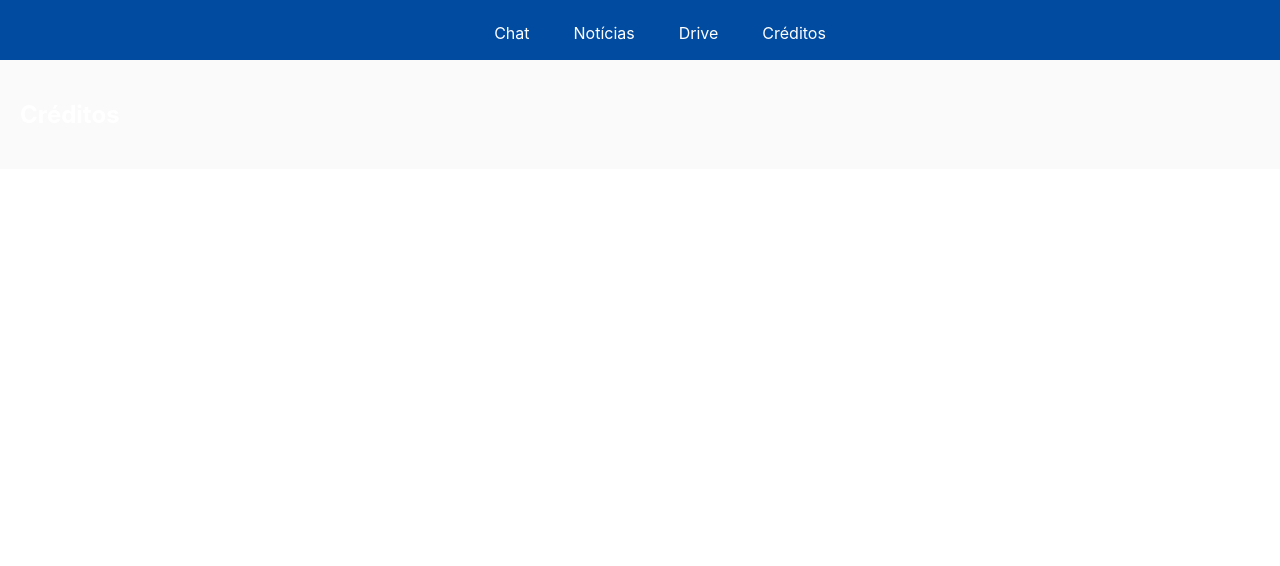
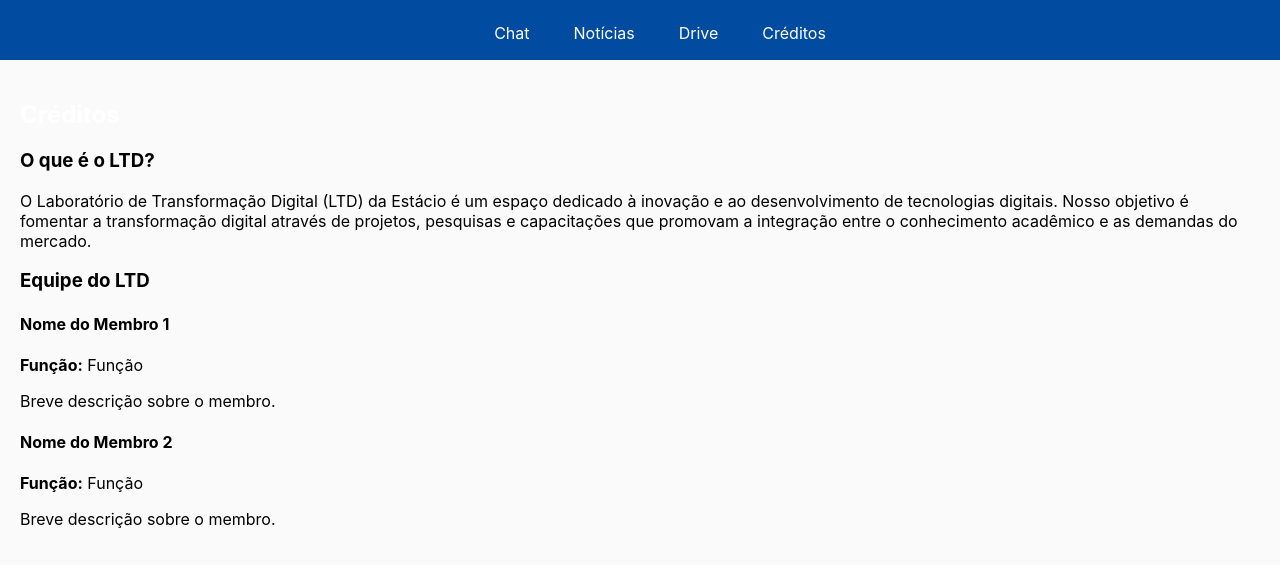
Before and after one commit to estevam5s/chatbot-ltd-estacio, a React (Create React App) app: page /creditos in a window 1280 px wide. Shown: the top 566 px of the page. Built offline with nearby package versions, Linux system fonts and the light colour scheme.

Commit message:
:boom: melhorias no currículo (linkedin)

```diff
--- a/src/paginas/chat.js
+++ b/src/paginas/chat.js
@@ -9,7 +9,8 @@
   { question: 'Qual é o seu número de Telefone?', key: 'Telefone', section: 'dadosPessoais' },
   { question: 'Qual é a sua cidade?', key: 'Cidade', section: 'dadosPessoais' },
   { question: 'Qual é o seu bairro?', key: 'Bairro', section: 'dadosPessoais' },
-  { question: 'Qual é o seu Linkedin?', key: 'Linkedin', section: 'dadosPessoais' },
+  { question: 'Você tem LinkedIn? (sim ou não)', key: 'hasLinkedin', section: 'dadosPessoais' },
+  { question: 'Qual é o seu Linkedin?', key: 'Linkedin', section: 'dadosPessoais', conditional: true },
   { question: 'Qual é a sua data de nascimento?', key: 'Data de nascimento', section: 'dadosPessoais' },
   { question: 'Descreva seu objetivo profissional.', key: 'descricao', section: 'objetivoProfissional' },
   { question: 'Qual é o nome do seu curso?', key: 'Curso', section: 'academica' },
@@ -50,8 +51,7 @@
   const [input, setInput] = useState('');
   const [currentStep, setCurrentStep] = useState(0);
   const [addingMore, setAddingMore] = useState(false);
-  // eslint-disable-next-line no-unused-vars
-  const [currentSection, setCurrentSection] = useState('');
+  const [skippedSteps, setSkippedSteps] = useState({});
   const [curriculoData, setCurriculoData] = useState({
     resposta: {},
     dadosPessoais: {},
@@ -77,15 +77,19 @@
   useEffect(() => {
     if (currentStep > 0 && currentStep < steps.length) {
       const step = steps[currentStep];
+      if (skippedSteps[step.key]) {
+        setCurrentStep(currentStep + 1);
+      } else {
         setIsTyping(true);
-
         setTimeout(() => {
           setMessages((prevMessages) => [...prevMessages, { type: 'bot', text: step.question }]);
           setIsTyping(false);
         }, 2000);
+      }
     } else if (currentStep === steps.length) {
       setMessages((prevMessages) => [...prevMessages, { type: 'bot', text: 'Obrigado por fornecer todas as informações! Clique no botão abaixo para baixar seu currículo.' }]);
     }
+  // eslint-disable-next-line react-hooks/exhaustive-deps
   }, [currentStep]);
 
   useEffect(() => {
@@ -111,20 +115,21 @@
       } else if (['experiencia', 'academica', 'certificacoes'].includes(step.section)) {
         if (!addingMore) {
           newData[step.section].push({ [step.key]: input });
-          setCurrentSection(step.section);
+          setAddingMore(true);
         } else {
           const sectionArray = newData[step.section];
           sectionArray[sectionArray.length - 1][step.key] = input;
         }
-        setAddingMore(true);
         if (steps[currentStep + 1].key.startsWith('adicionar')) {
+          setAddingMore(false);
+        }
         setCurrentStep(currentStep + 1);
-          setAddingMore(false);
       } else {
-          setCurrentStep(currentStep + 1);
-        }
+        if (step.key === 'hasLinkedin' && input.toLowerCase() === 'não') {
+          setSkippedSteps({ ...skippedSteps, 'Linkedin': true });
         } else {
           newData[step.section][step.key] = input;
+        }
         setCurrentStep(currentStep + 1);
       }
 
@@ -213,13 +218,6 @@
     doc.save(`${nomePessoa}_curriculo.pdf`);
   };
 
-  // eslint-disable-next-line no-unused-vars
-  const handleKeyDown = (e) => {
-    if (e.key === 'Enter') {
-      sendMessage();
-    }
-  };
-
   return (
     <div className="chat-container">
       <h2 className="chat-title">Chat CR</h2>
--- a/src/paginas/creditos.js
+++ b/src/paginas/creditos.js
@@ -1,10 +1,42 @@
 import React from 'react';
 import '../estilos/creditos.css';
+
+const teamMembers = [
+  {
+    name: 'Nome do Membro 1',
+    role: 'Função',
+    description: 'Breve descrição sobre o membro.',
+  },
+  {
+    name: 'Nome do Membro 2',
+    role: 'Função',
+    description: 'Breve descrição sobre o membro.',
+  },
+  // Adicione mais membros conforme necessário
+];
 
 const Creditos = () => {
   return (
     <div className="creditos-container">
       <h2 className="title">Créditos</h2>
+      <section className="ltd-description">
+        <h3>O que é o LTD?</h3>
+        <p>
+          O Laboratório de Transformação Digital (LTD) da Estácio é um espaço dedicado à inovação e ao desenvolvimento de tecnologias digitais.
+          Nosso objetivo é fomentar a transformação digital através de projetos, pesquisas e capacitações que promovam a integração entre
+          o conhecimento acadêmico e as demandas do mercado.
+        </p>
+      </section>
+      <section className="team-members">
+        <h3>Equipe do LTD</h3>
+        {teamMembers.map((member, index) => (
+          <div key={index} className="team-member">
+            <h4>{member.name}</h4>
+            <p><strong>Função:</strong> {member.role}</p>
+            <p>{member.description}</p>
+          </div>
+        ))}
+      </section>
     </div>
   );
 }
```
Lines whose indentation alone changed are shown as unchanged.
